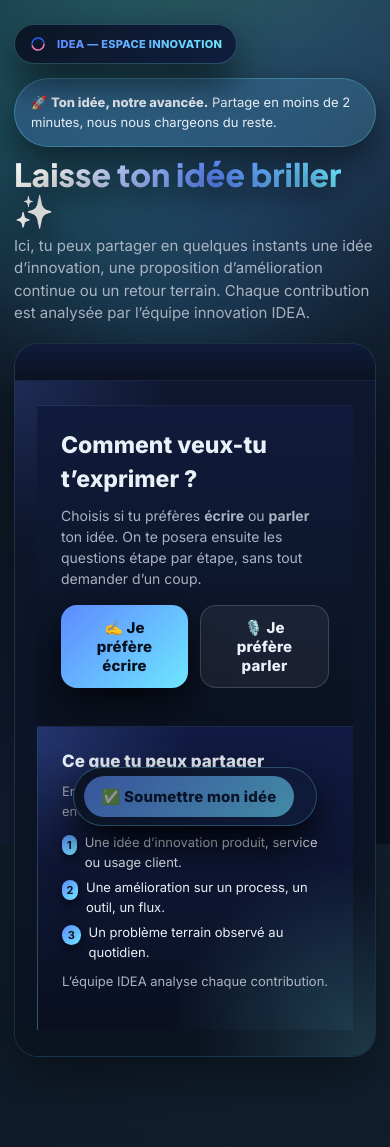
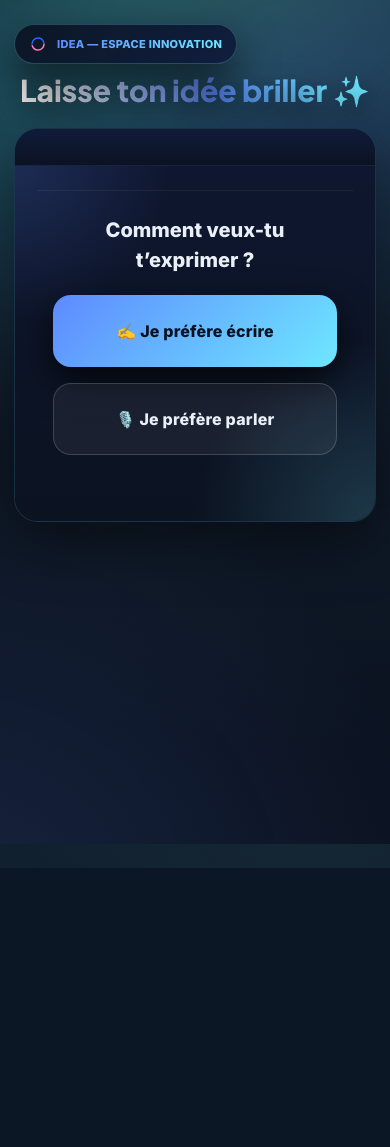
Before and after one commit to SAIDuha/idea-platform, a Flask app: page / in a window 390 px wide. After the commit the page ends 868 px from the top, so only its background shows below. Run offline with Flask 3, Linux system fonts and the light colour scheme; parts of the project's set-up code (start-up, migrations or seed data) failed here and were passed over; some libraries are stand-ins or nearby versions.

Commit message:
page 1 phone

```diff
--- a/templates/index.html
+++ b/templates/index.html
@@ -1097,6 +1097,69 @@
       font-size:12px;
     }
   }
+
+
+
+  /* =========================================================
+   VERSION MOBILE SIMPLIFIÉE – ÉCRAN D’ACCUEIL
+========================================================= */
+
+@media (max-width: 600px){
+
+/* Masquer les éléments non essentiels */
+.ribbon,
+.sub,
+.intro-main-side {
+  display: none !important;
+}
+
+/* Titre centré et plus impactant */
+h1 {
+  font-size: 30px;
+  text-align: center;
+  margin-bottom: 20px;
+}
+
+/* Bloc principal en une seule colonne */
+.intro-main {
+  grid-template-columns: 1fr;
+}
+
+.intro-main-main {
+  padding: 24px 16px 28px;
+  border: none;
+  background: none;
+}
+
+/* Texte "Comment veux-tu t’exprimer ?" centré */
+.intro-main-main h2 {
+  text-align: center;
+  font-size: 20px;
+}
+
+.intro-lead {
+  display: none;
+}
+
+/* Boutons plus gros, bien espacés */
+.intro-actions {
+  flex-direction: column;
+  gap: 16px;
+  margin-top: 20px;
+}
+
+.intro-actions button {
+  min-height: 72px;
+  font-size: 16px;
+  border-radius: 18px;
+}
+
+/* Masquer le bouton global "Soumettre mon idée" au départ */
+.submitbar {
+  display: none;
+}
+}
+
 </style>
 
 
```
